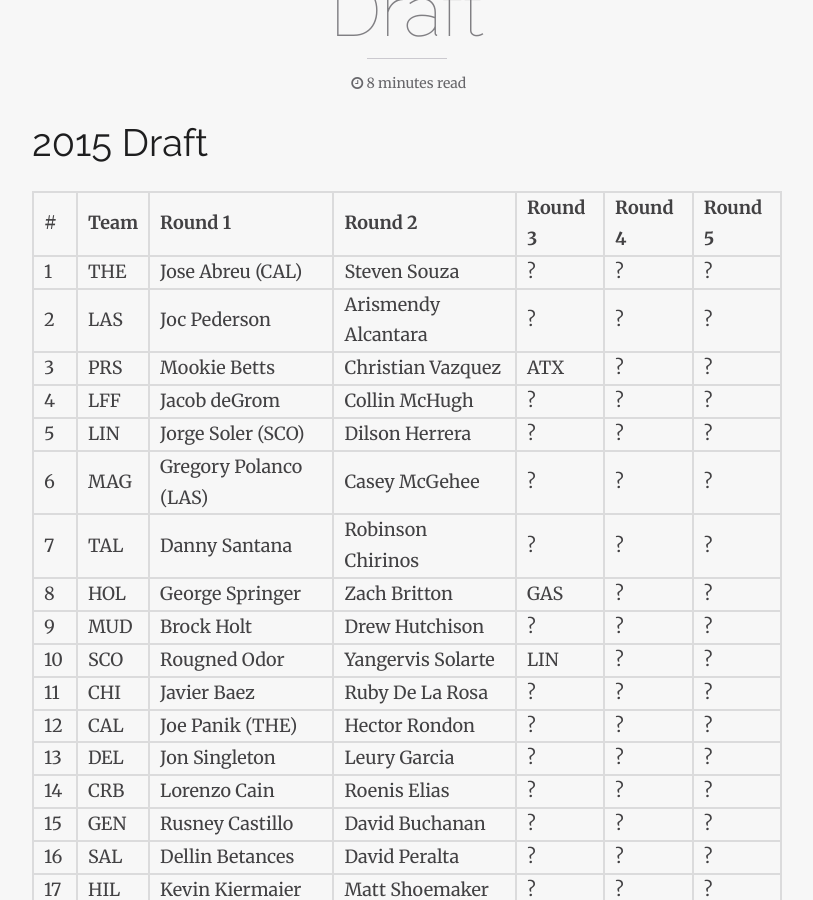
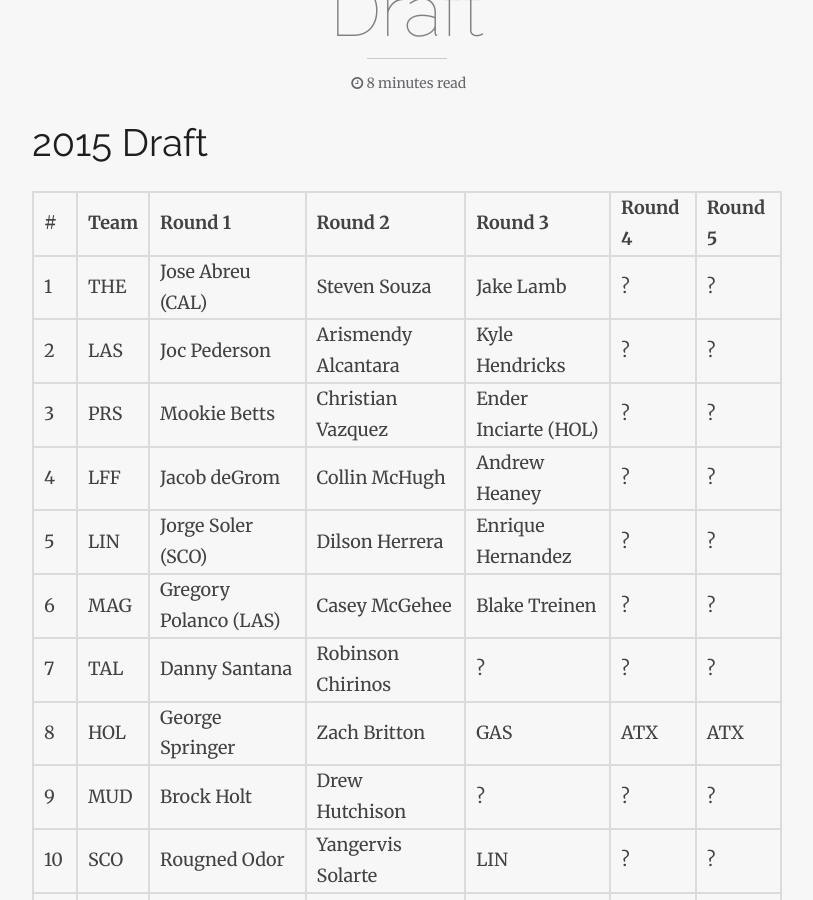
Before and after one commit to ADML1/adml1.github.io, a Jekyll site: the page built from draft.md, in a window 1280 px wide and 900 px high, scrolled down 613 px. Shown: the whole window, without its empty margins (233-1046 px from the left). Built offline with Jekyll 4.4.1, drawn with Linux system fonts in a browser that asks for light colours; nearby versions of some CDN libraries.

Commit message:
ATX and Logs trade. ATX and Marsh trade. 3rd Round draft picks update.

```diff
--- a/draft.md
+++ b/draft.md
@@ -11,14 +11,14 @@ imagefeature: hof.jpg
 
 \# | Team | Round 1 | Round 2 | Round 3 | Round 4 | Round 5
 --|------|---------|---------|---------|---------|---------
-1 | THE | Jose Abreu (CAL) | Steven Souza | ? | ? | ?
-2 | LAS | Joc Pederson | Arismendy Alcantara | ? | ? | ?
-3 | PRS | Mookie Betts | Christian Vazquez | ATX | ? | ?
-4 | LFF | Jacob deGrom | Collin McHugh | ? | ? | ?
-5 | LIN | Jorge Soler (SCO) | Dilson Herrera | ? | ? | ?
-6 | MAG | Gregory Polanco (LAS) | Casey McGehee | ? | ? | ?
+1 | THE | Jose Abreu (CAL) | Steven Souza | Jake Lamb | ? | ?
+2 | LAS | Joc Pederson | Arismendy Alcantara | Kyle Hendricks | ? | ?
+3 | PRS | Mookie Betts | Christian Vazquez | Ender Inciarte (HOL) | ? | ?
+4 | LFF | Jacob deGrom | Collin McHugh | Andrew Heaney | ? | ?
+5 | LIN | Jorge Soler (SCO) | Dilson Herrera | Enrique Hernandez | ? | ?
+6 | MAG | Gregory Polanco (LAS) | Casey McGehee | Blake Treinen | ? | ?
 7 | TAL | Danny Santana | Robinson Chirinos | ? | ? | ?
-8 | HOL | George Springer | Zach Britton | GAS | ? | ?
+8 | HOL | George Springer | Zach Britton | GAS | ATX | ATX
 9 | MUD | Brock Holt | Drew Hutchison | ? | ? | ?
 10 | SCO | Rougned Odor | Yangervis Solarte | LIN | ? | ?
 11 | CHI | Javier Baez | Ruby De La Rosa | ? | ? | ?
@@ -63,7 +63,7 @@ imagefeature: hof.jpg
 21 | DET | ? | ? | ? | ? | ?
 22 | GAS | ? | ? | ? | ? | ?
 23 | FLR | ? | ? | ? | ? | ?
-24 | ATX | FLR | ? | ? | ? | ?
+24 | ATX | FLR | HOL | ? | ? | ?
 
 <br>
 
```
Also changed, not shown: other parts of draft.md (+1 -1 lines), _posts/2015-1-3-atx-lin-trade.md (added, +21 -0 lines), _posts/2015-1-4-atx-hol-trade.md (added, +21 -0 lines), trades.md (+1 -0 lines).
